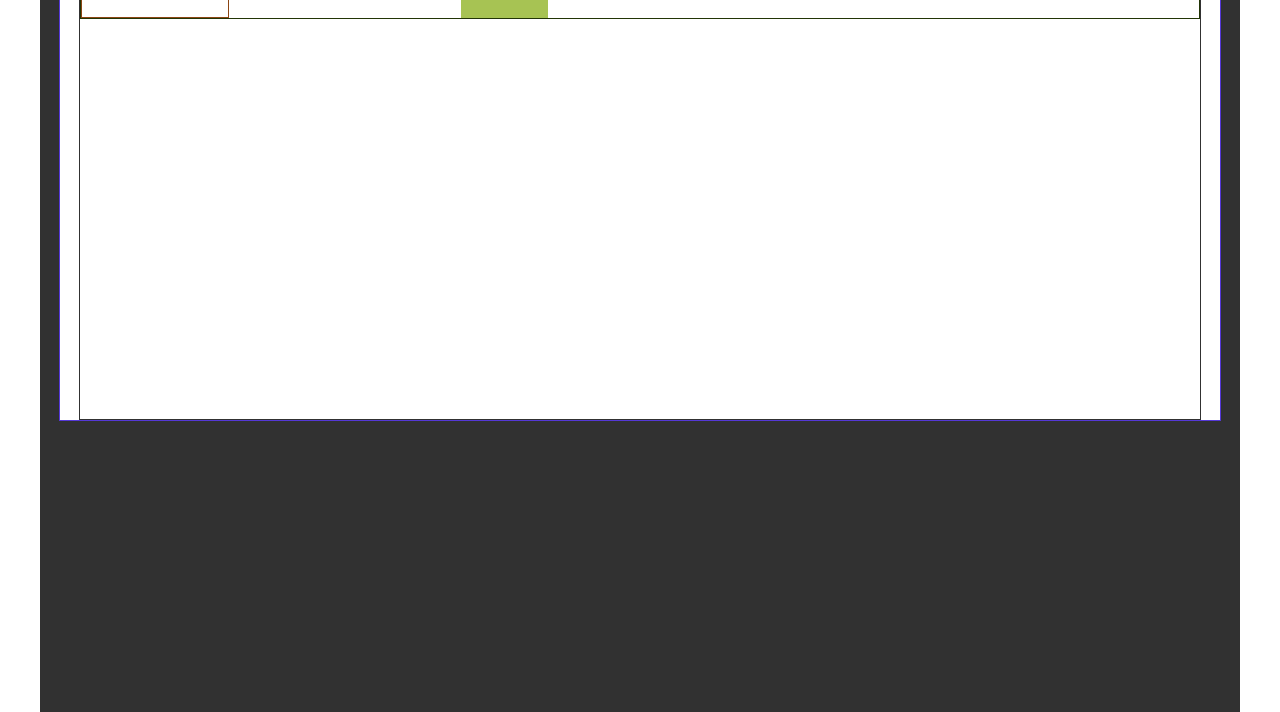
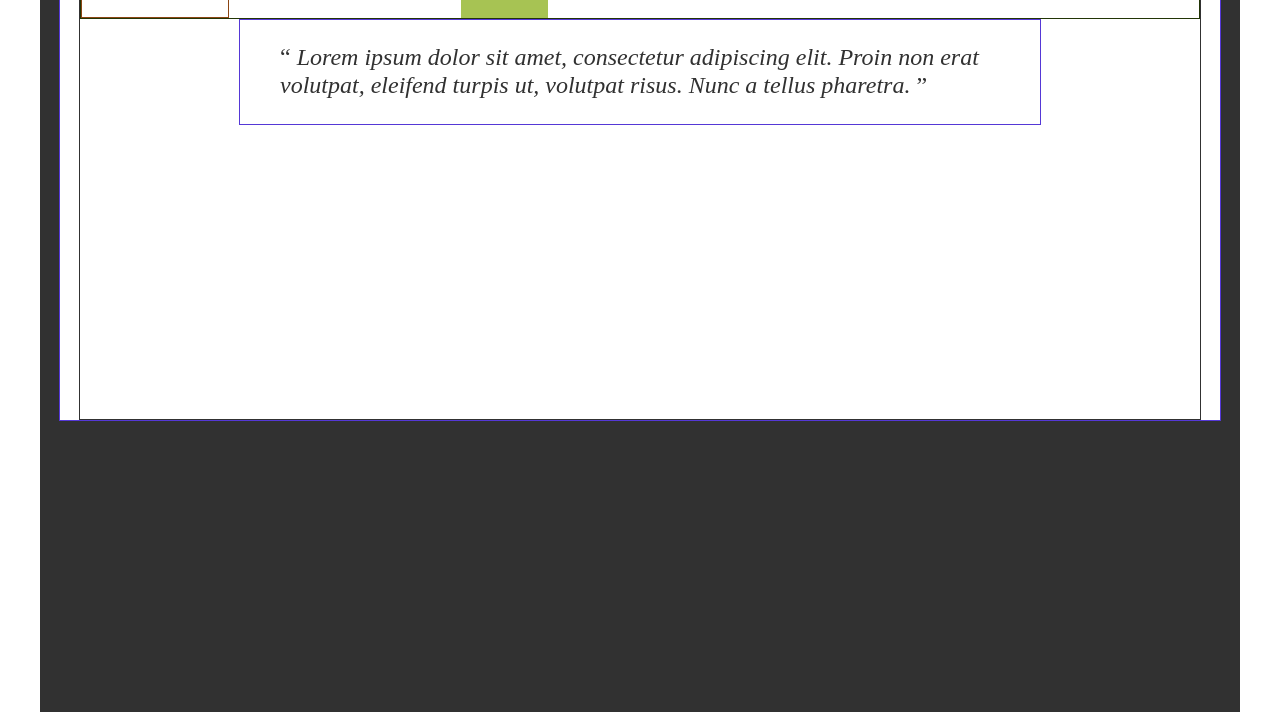
Before and after one commit to maksim-honchar/task_ui, a website built with webpack: page dist/index.html in a window 1280 px wide. Shown: the part 88-800 px from the top of the page. Built offline with nearby package versions, Linux system fonts and the light colour scheme.

Commit message:
added quote block

```diff
--- a/dist/index.html
+++ b/dist/index.html
@@ -33,6 +33,17 @@
             </nav>
           </div>
         </header>
+        <div class="quote-block">
+          <blockquote>
+            <q>
+              <em>
+                Lorem ipsum dolor sit amet, consectetur adipiscing elit. Proin non erat volutpat, eleifend
+                turpis ut,
+                volutpat risus. Nunc a tellus pharetra.
+              </em>
+            </q>
+          </blockquote>
+        </div>
       </div>
     </div>
   </div>
--- a/dist/styles.css
+++ b/dist/styles.css
@@ -93,3 +93,15 @@ ul.topnav .active a {
     float: none;
   }
 }
+
+/* QUOTE BLOCK */
+.quote-block {
+  border: 1px solid rgb(85, 56, 214);
+  max-width: 800px;
+  margin: auto;
+  font-size: x-large;
+}
+
+.quote-come {
+  font-size: xx-large;
+}
```
